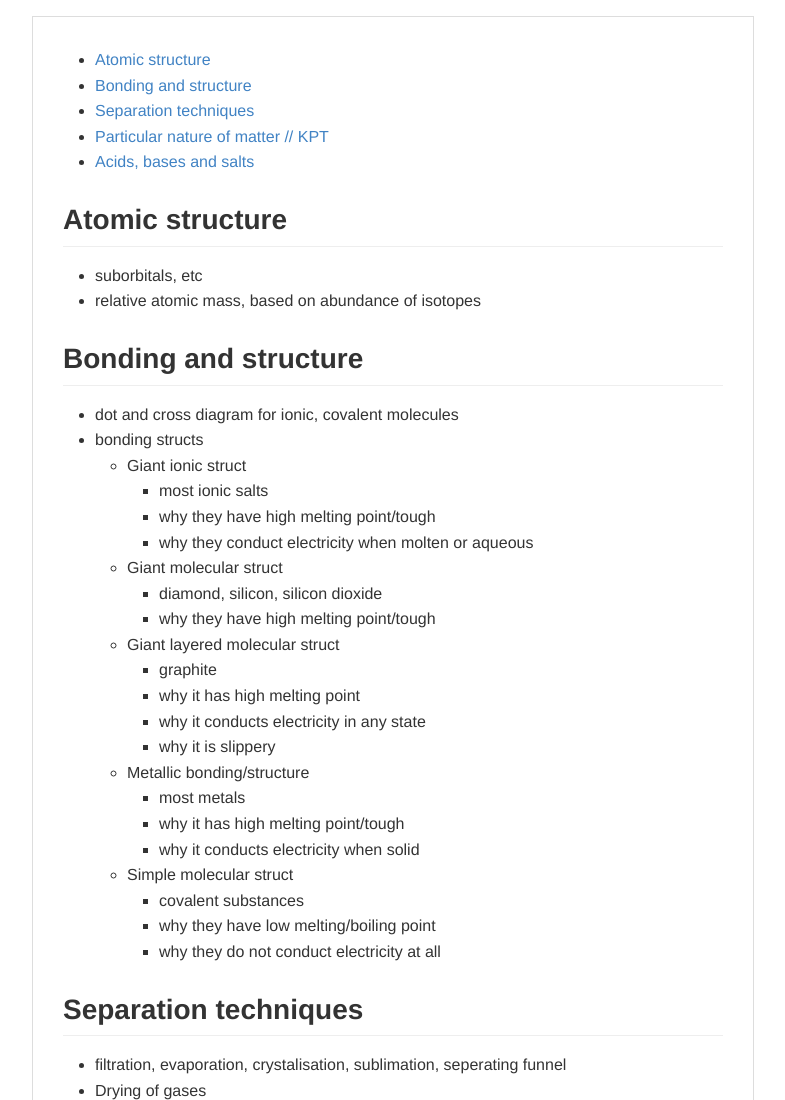
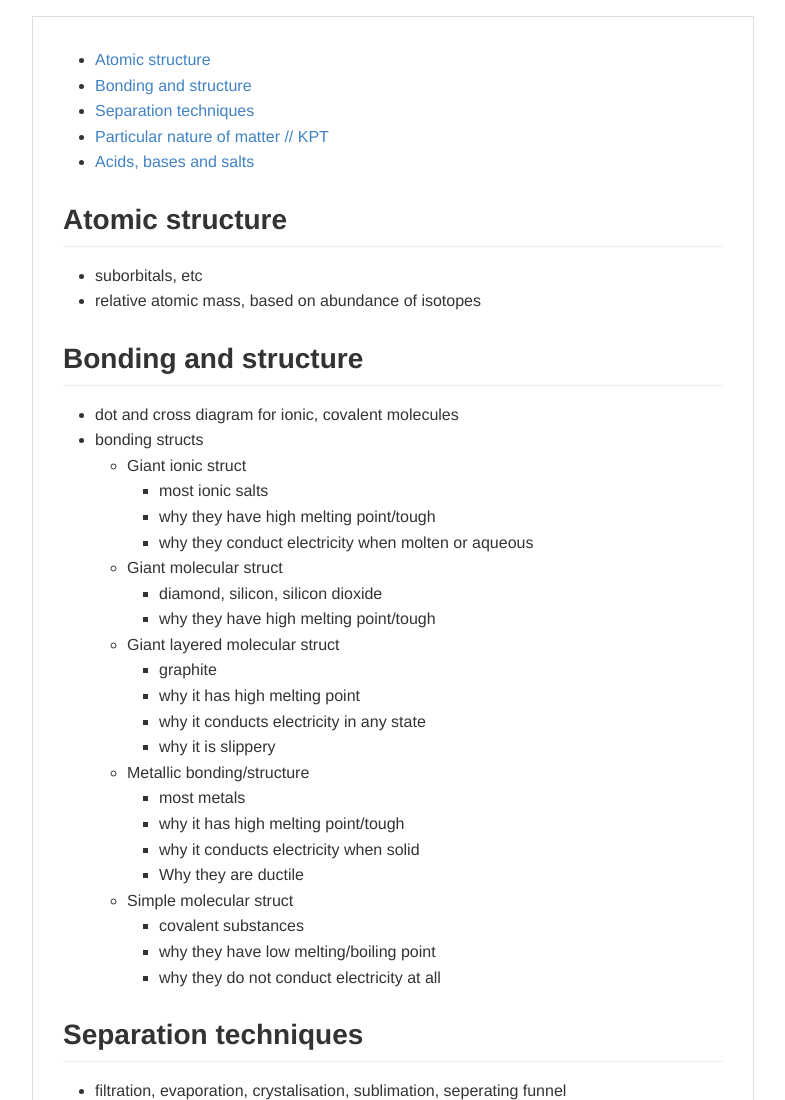
Before and after one commit to kaine119/kaine119.github.io-old, a plain HTML site: page index.html in a window 1280 px wide. Shown: the top 1100 px of the page, without its empty margins (247-1032 px from the left). Drawn offline with Linux system fonts and the light colour scheme.

Commit message:
added info

```diff
--- a/index.html
+++ b/index.html
@@ -1054,6 +1054,7 @@ body .markdown-body
 <li>most metals</li>
 <li>why it has high melting point/tough</li>
 <li>why it conducts electricity when solid</li>
+<li>Why they are ductile</li>
 </ul>
 </li>
 <li>Simple molecular struct<ul>
```
